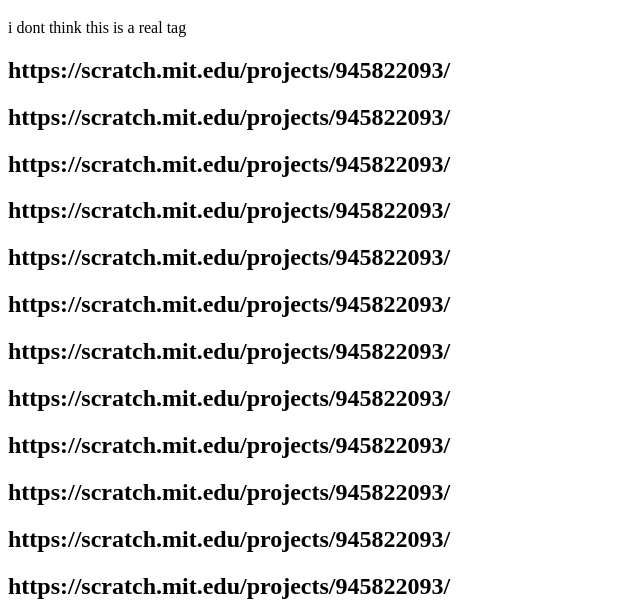
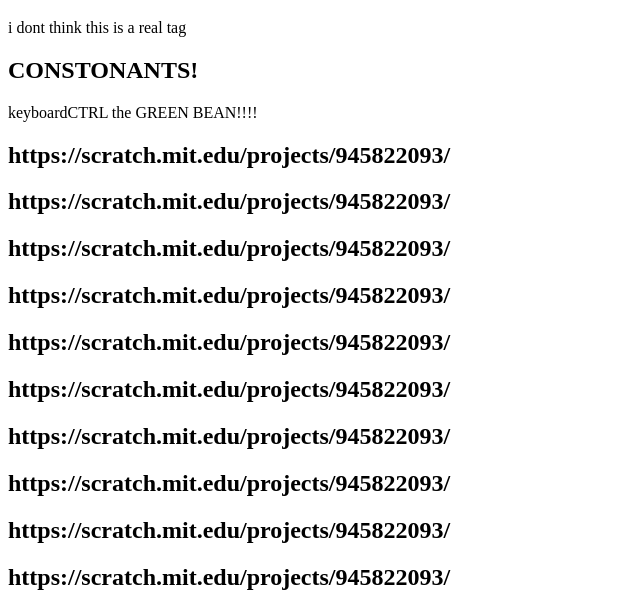
Before and after one commit to saverofthewos/verygoodwebsite.github.io, a plain HTML site: page index.html in a window 1280 px wide. Shown: the part 188-796 px from the top of the page, without its empty margins (0-640 px from the left). Drawn offline with Linux system fonts and the light colour scheme.

Commit message:
Update index.html

```diff
--- a/index.html
+++ b/index.html
@@ -12,6 +12,8 @@
     <h2>I LOVE GITHUB</h2>
     <h1>mama just ate a haM</h1>
     <c>i dont think this is a real tag</c>
+    <h2>CONSTONANTS!</h2>
+    <p>keyboardCTRL the GREEN BEAN!!!!</p>
     <h2>https://scratch.mit.edu/projects/945822093/</h2>
     <h2>https://scratch.mit.edu/projects/945822093/</h2>
     <h2>https://scratch.mit.edu/projects/945822093/</h2>
```
